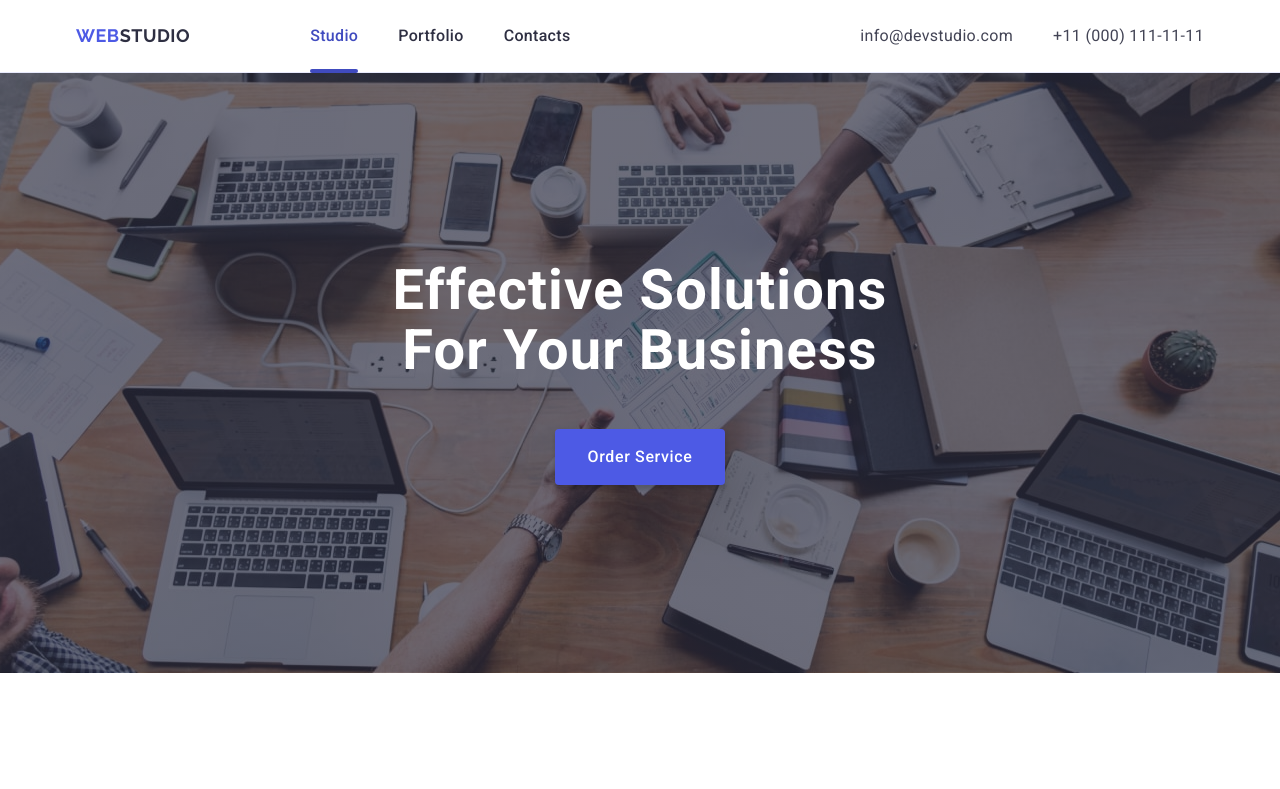
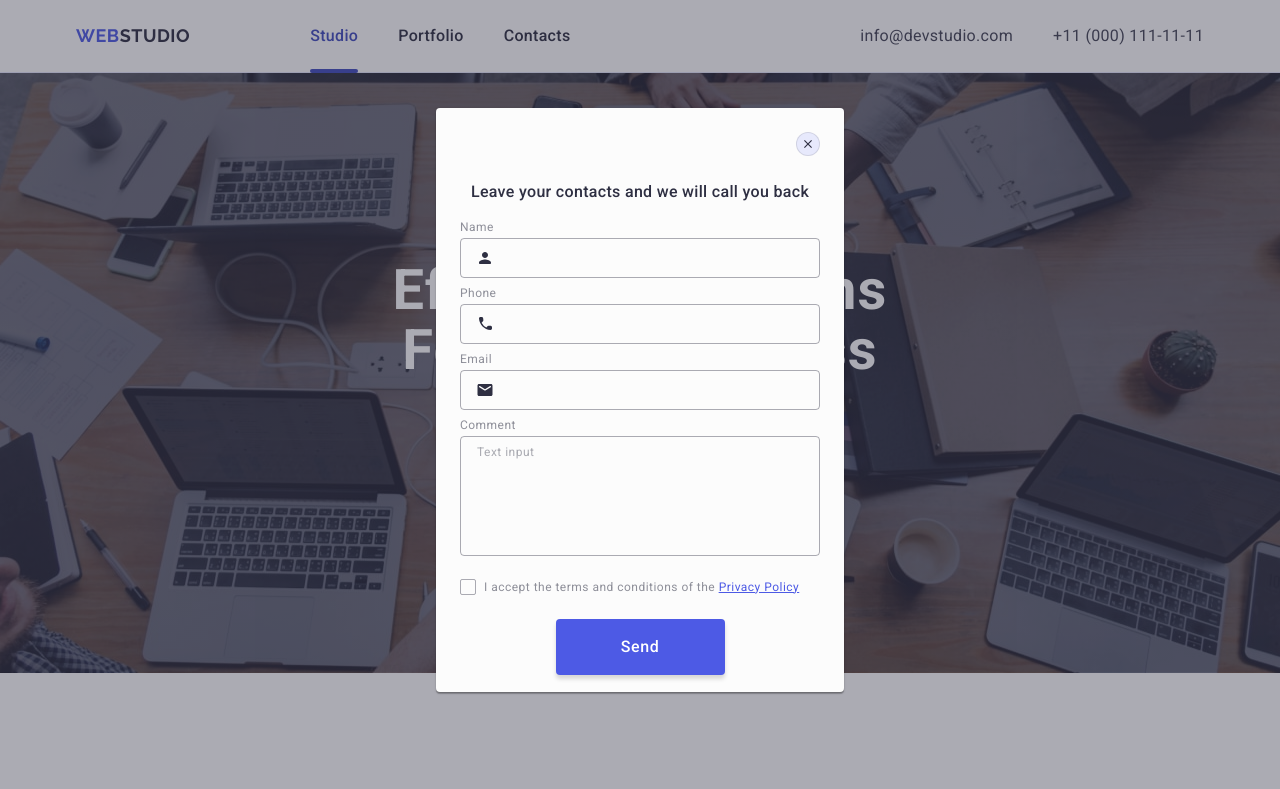
Before and after one commit to nglmn/goit-markup-hw-06, a plain HTML site: page index.html in a window 1280 px wide. Shown: the top 789 px of the page. Drawn offline with nearby package versions, Linux system fonts and the light colour scheme.

Commit message:
mentor check

```diff
--- a/css/styles.css
+++ b/css/styles.css
@@ -757,7 +757,8 @@ ul, ol{
     position: absolute;
     top: 50%;
     left: 50%;
-    width: 408px;
+    width: 288px;
+    height: 623px;
     min-height: 584px;
     border-radius: 4px;
     background-color: #FCFCFC;
@@ -1075,6 +1076,10 @@ ul, ol{
         flex-direction: row;
         gap: 24px;
     }
+    .modal{
+        width: 408px;
+        height: 584px;
+    }
 }
 
 /* desktop */
--- a/index.html
+++ b/index.html
@@ -910,7 +910,7 @@
 				</div>
 			</div>
 		</footer>
-		<!-- <div class="backdrop">
+		<div class="backdrop is-open">
 			<div class="modal">
 				<button class="modal-close-btn" type="button">
 					<svg class="modal-close-icon" width="8" height="8">
@@ -1030,6 +1030,6 @@
 					<button type="submit" class="modal-submit-btn">Send</button>
 				</form>
 			</div>
-		</div> -->
+		</div>
 	</body>
 </html>
```
